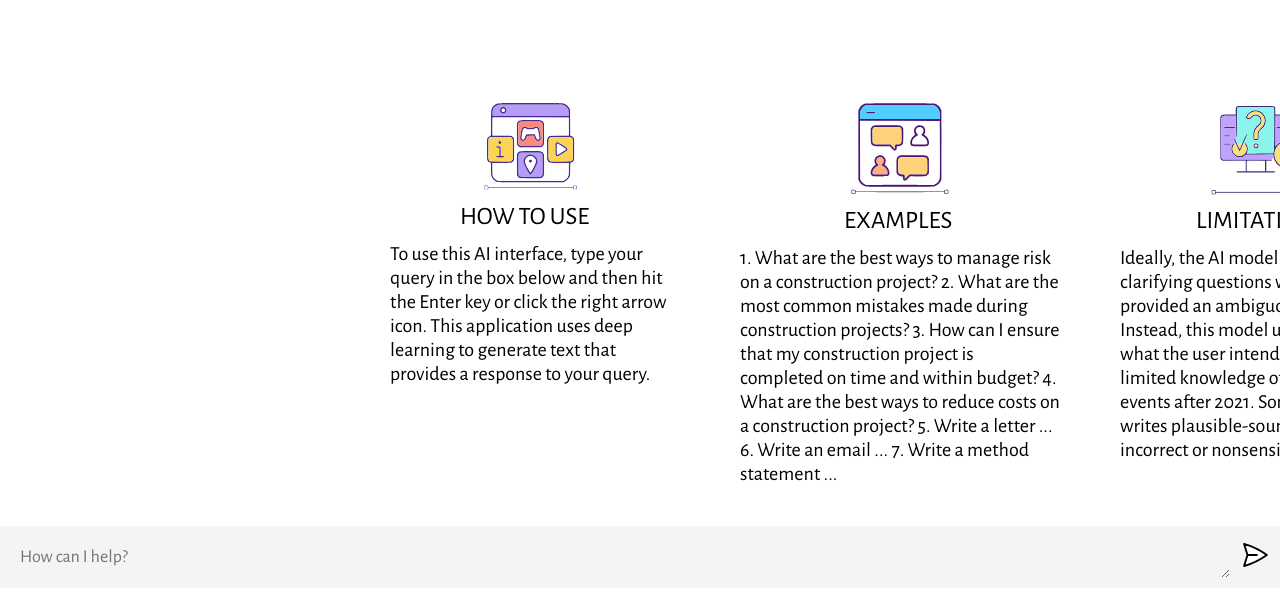
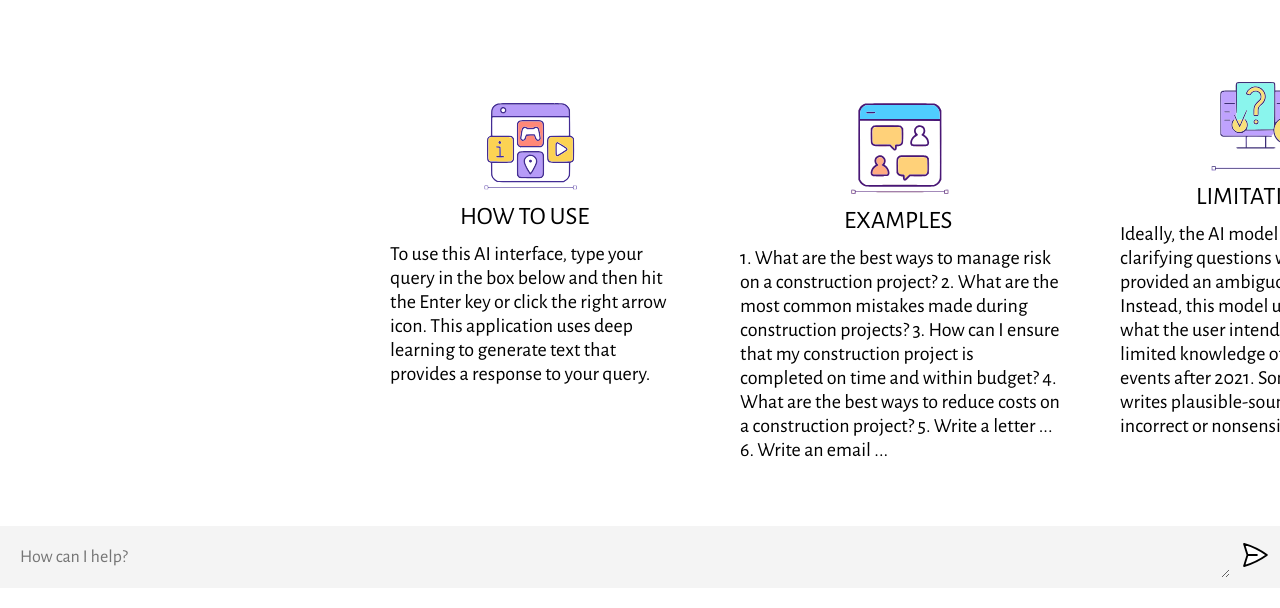
Before and after one commit to HomekitLimited/open_ai_code, a website built with Vite: page client/index.html in a window 1280 px wide and 876 px high. Shown: the part 268-876 px from the top of the page. Built offline with nearby package versions, Linux system fonts and the light colour scheme.

Commit message:
Text updated

```diff
--- a/client/index.html
+++ b/client/index.html
@@ -28,7 +28,7 @@
         <div id="txt-capa"><span> To use this AI interface, type your query in the box below and then hit the Enter key or click the right arrow icon. This application uses deep learning to generate text that provides a response to your query. </span></div>
         <img class="img-exam" src="assets/img-exam.svg" alt="">
         <div id="txt-exaT"><span> EXAMPLES</span></div>
-        <div id="txt-exam"><span> 1. What are the best ways to manage risk on a construction project? 2. What are the most common mistakes made during construction projects? 3. How can I ensure that my construction project is completed on time and within budget? 4. What are the best ways to reduce costs on a construction project? 5. Write a letter ... 6. Write an email ... 7. Write a method statement ... </span></div>
+        <div id="txt-exam"><span> 1. What are the best ways to manage risk on a construction project?    2. What are the most common mistakes made during construction projects?    3. How can I ensure that my construction project is completed on time and within budget?    4. What are the best ways to reduce costs on a construction project?    5. Write a letter ...    6. Write an email ... </span></div>
         <img class="img-limi" src="assets/img-limi.svg" alt="">
         <div id="txt-limT"><span> LIMITATIONS</span></div>
         <div id="txt-limi"><span> Ideally, the AI model would ask clarifying questions when the user provided an ambiguous query. Instead, this model usually guesses what the user intended. It has limited knowledge of the world and events after 2021. Sometimes it writes plausible-sounding but incorrect or nonsensical answers.  </span></div>
```
